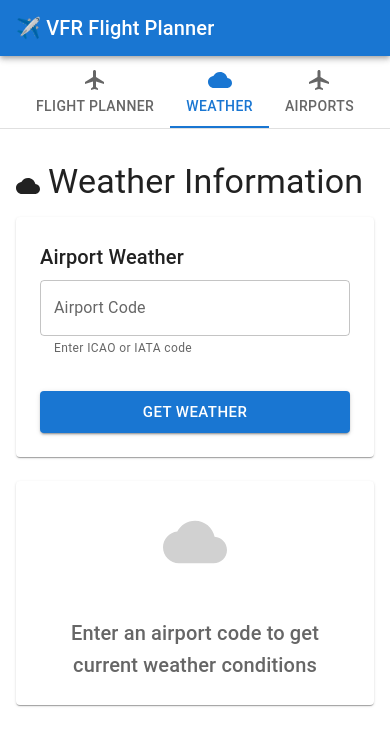
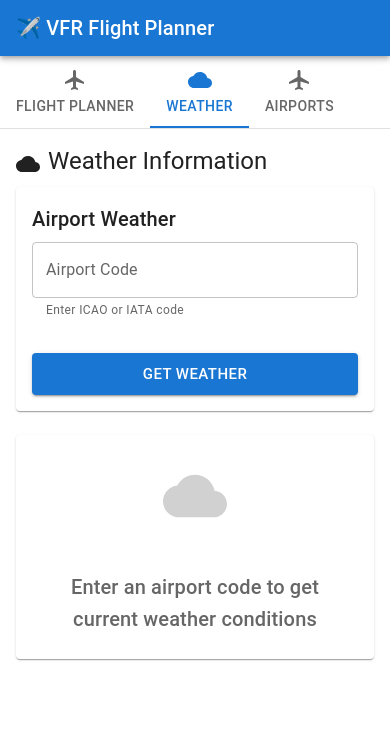
Before and after one commit to jordanhubbard/flightplanner, a React (Vite) app in the folder frontend/: page /weather in a window 390 px wide. Shown: the top 746 px of the page. Built offline with nearby package versions, Linux system fonts and the light colour scheme.

Commit message:
Improve mobile responsiveness
Co-authored-by: factory-droid[bot] <138933559+factory-droid[bot]@users.noreply.github.com>

```diff
--- a/frontend/src/App.tsx
+++ b/frontend/src/App.tsx
@@ -2,6 +2,8 @@ import { lazy, Suspense } from 'react'
 import { Routes, Route, useLocation } from 'react-router-dom'
 import { Container, AppBar, Toolbar, Typography, Box } from '@mui/material'
 import { motion, AnimatePresence } from 'framer-motion'
+import { useTheme } from '@mui/material/styles'
+import useMediaQuery from '@mui/material/useMediaQuery'
 import Navigation from './components/Navigation'
 import { ErrorBoundary } from './components/ErrorBoundary'
 import { LoadingState } from './components/shared'
@@ -37,6 +39,8 @@ const pageVariants = {
 
 function App() {
   const location = useLocation()
+  const theme = useTheme()
+  const isSmall = useMediaQuery(theme.breakpoints.down('sm'))
 
   return (
     <ErrorBoundary>
@@ -53,7 +57,7 @@ function App() {
 
         <Container
           maxWidth="xl"
-          sx={{ mt: 4, mb: 4, flex: 1 }}
+          sx={{ mt: isSmall ? 2 : 4, mb: isSmall ? 2 : 4, flex: 1 }}
           component="main"
           role="main"
         >
--- a/frontend/src/components/Navigation.tsx
+++ b/frontend/src/components/Navigation.tsx
@@ -1,11 +1,14 @@
 import React, { useCallback, useEffect } from 'react'
 import { useNavigate, useLocation } from 'react-router-dom'
-import { Tabs, Tab, Box } from '@mui/material'
+import { Tabs, Tab, Box, useMediaQuery } from '@mui/material'
 import { Flight, Cloud, LocalAirport } from '@mui/icons-material'
+import { useTheme } from '@mui/material/styles'
 
 const Navigation: React.FC = () => {
   const navigate = useNavigate()
   const location = useLocation()
+  const theme = useTheme()
+  const isSmall = useMediaQuery(theme.breakpoints.down('sm'))
 
   const handleChange = useCallback((_event: React.SyntheticEvent, newValue: string) => {
     navigate(newValue)
@@ -46,7 +49,10 @@ const Navigation: React.FC = () => {
       <Tabs
         value={location.pathname}
         onChange={handleChange}
-        centered
+        centered={!isSmall}
+        variant={isSmall ? 'scrollable' : 'standard'}
+        scrollButtons={isSmall ? 'auto' : false}
+        allowScrollButtonsMobile
         aria-label="Navigation tabs"
       >
         <Tab
--- a/frontend/src/components/RouteLegsTable.tsx
+++ b/frontend/src/components/RouteLegsTable.tsx
@@ -1,5 +1,6 @@
 import React, { useMemo } from 'react'
-import { Box, Typography } from '@mui/material'
+import { Box, Typography, useMediaQuery } from '@mui/material'
+import { useTheme } from '@mui/material/styles'
 import { DataGrid, type GridColDef } from '@mui/x-data-grid'
 
 import type { FlightPlan } from '../types'
@@ -20,6 +21,8 @@ type LegRow = {
 }
 
 const RouteLegsTable: React.FC<Props> = ({ plan }) => {
+  const theme = useTheme()
+  const isSmall = useMediaQuery(theme.breakpoints.down('sm'))
   const points = useMemo(() => {
     if (!plan.segments || plan.segments.length === 0) {
       return [plan.origin_coords, plan.destination_coords]
@@ -50,17 +53,25 @@ const RouteLegsTable: React.FC<Props> = ({ plan }) => {
     return out
   }, [plan.segments, points])
 
-  const columns = useMemo<GridColDef<LegRow>[]>(
-    () => [
+  const columns = useMemo<GridColDef<LegRow>[]>(() => {
+    if (isSmall) {
+      return [
+        { field: 'leg', headerName: 'Leg', width: 70 },
+        { field: 'distance_nm', headerName: 'NM', width: 90 },
+        { field: 'vfr_altitude', headerName: 'Alt', width: 90 },
+        { field: 'type', headerName: 'Type', width: 100 },
+      ]
+    }
+
+    return [
       { field: 'leg', headerName: 'Leg', width: 70 },
       { field: 'from', headerName: 'From (lat, lon)', flex: 1, minWidth: 160 },
       { field: 'to', headerName: 'To (lat, lon)', flex: 1, minWidth: 160 },
       { field: 'distance_nm', headerName: 'Distance (nm)', width: 130 },
       { field: 'vfr_altitude', headerName: 'Alt (ft)', width: 110 },
       { field: 'type', headerName: 'Type', width: 110 },
-    ],
-    []
-  )
+    ]
+  }, [isSmall])
 
   return (
     <Box>
--- a/frontend/src/components/RouteMap.tsx
+++ b/frontend/src/components/RouteMap.tsx
@@ -1,5 +1,6 @@
 import React, { useMemo } from 'react'
-import { Box } from '@mui/material'
+import { Box, useMediaQuery } from '@mui/material'
+import { useTheme } from '@mui/material/styles'
 import { MapContainer, TileLayer, Polyline, CircleMarker, Marker, Popup, useMap } from 'react-leaflet'
 import L from 'leaflet'
 import 'leaflet/dist/leaflet.css'
@@ -34,6 +35,9 @@ const FitBounds: React.FC<{ points: Array<[number, number]> }> = ({ points }) =>
 }
 
 const RouteMap: React.FC<Props> = ({ plan, overlays }) => {
+  const theme = useTheme()
+  const isSmall = useMediaQuery(theme.breakpoints.down('sm'))
+
   const points = useMemo(() => {
     if (!plan.segments || plan.segments.length === 0) {
       return [plan.origin_coords, plan.destination_coords]
@@ -87,7 +91,7 @@ const RouteMap: React.FC<Props> = ({ plan, overlays }) => {
   return (
     <Box
       sx={{
-        height: 400,
+        height: { xs: 300, sm: 400 },
         borderRadius: 1,
         overflow: 'hidden',
         border: 1,
@@ -97,7 +101,7 @@ const RouteMap: React.FC<Props> = ({ plan, overlays }) => {
       <MapContainer
         center={[center[0], center[1]]}
         zoom={8}
-        scrollWheelZoom
+        scrollWheelZoom={!isSmall}
         style={{ height: '100%', width: '100%' }}
       >
         <TileLayer
--- a/frontend/src/components/shared/FormSection.tsx
+++ b/frontend/src/components/shared/FormSection.tsx
@@ -29,7 +29,7 @@ const FormSectionComponent: React.FC<FormSectionProps> = ({
   }, [onSubmit])
 
   return (
-    <Paper sx={{ p: 3 }} component="form" onSubmit={handleSubmit} onKeyDown={handleKeyDown}>
+    <Paper sx={{ p: { xs: 2, sm: 3 } }} component="form" onSubmit={handleSubmit} onKeyDown={handleKeyDown}>
       <Typography variant="h6" gutterBottom component="h2">
         {title}
       </Typography>
--- a/frontend/src/components/shared/PageHeader.tsx
+++ b/frontend/src/components/shared/PageHeader.tsx
@@ -1,5 +1,6 @@
 import React from 'react'
-import { Typography, Box } from '@mui/material'
+import { Typography, Box, useMediaQuery } from '@mui/material'
+import { useTheme } from '@mui/material/styles'
 
 interface PageHeaderProps {
   icon: React.ReactElement
@@ -7,8 +8,11 @@ interface PageHeaderProps {
 }
 
 const PageHeaderComponent: React.FC<PageHeaderProps> = ({ icon, title }) => {
+  const theme = useTheme()
+  const isSmall = useMediaQuery(theme.breakpoints.down('sm'))
+
   return (
-    <Typography variant="h4" gutterBottom component="h1">
+    <Typography variant={isSmall ? 'h5' : 'h4'} gutterBottom component="h1">
       <Box component="span" sx={{ mr: 1, verticalAlign: 'middle' }} aria-hidden="true">
         {React.cloneElement(icon, { sx: { verticalAlign: 'middle' }, 'aria-hidden': 'true' })}
       </Box>
--- a/frontend/src/components/shared/ResultsSection.tsx
+++ b/frontend/src/components/shared/ResultsSection.tsx
@@ -8,7 +8,11 @@ interface ResultsSectionProps {
 
 const ResultsSectionComponent: React.FC<ResultsSectionProps> = ({ title, children }) => {
   return (
-    <Paper sx={{ p: 3 }} role="region" aria-labelledby={`results-${title.replace(/\s+/g, '-').toLowerCase()}`}>
+    <Paper
+      sx={{ p: { xs: 2, sm: 3 } }}
+      role="region"
+      aria-labelledby={`results-${title.replace(/\s+/g, '-').toLowerCase()}`}
+    >
       <Typography variant="h6" gutterBottom component="h2" id={`results-${title.replace(/\s+/g, '-').toLowerCase()}`}>
         {title}
       </Typography>
```
Also changed, not shown: 1 other file (tests, documents, lock files or other folders).
